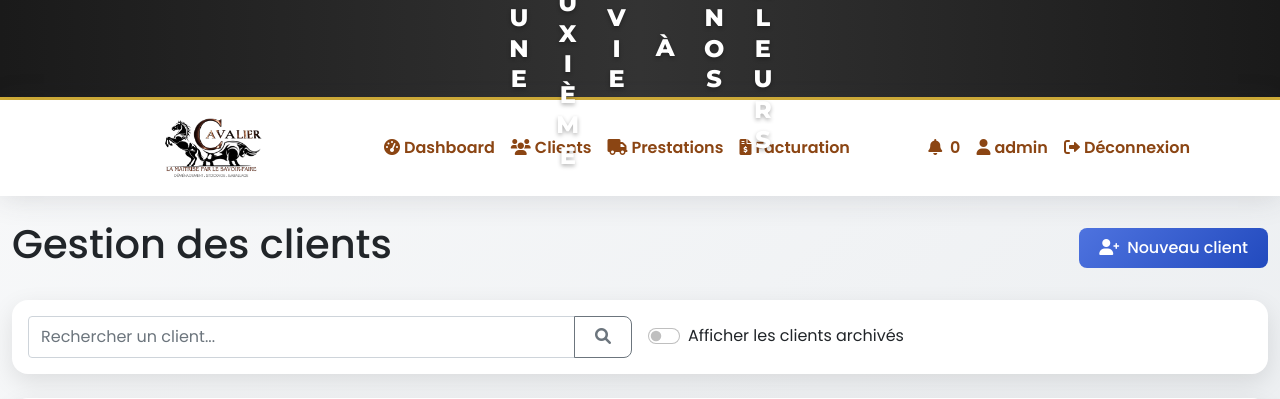
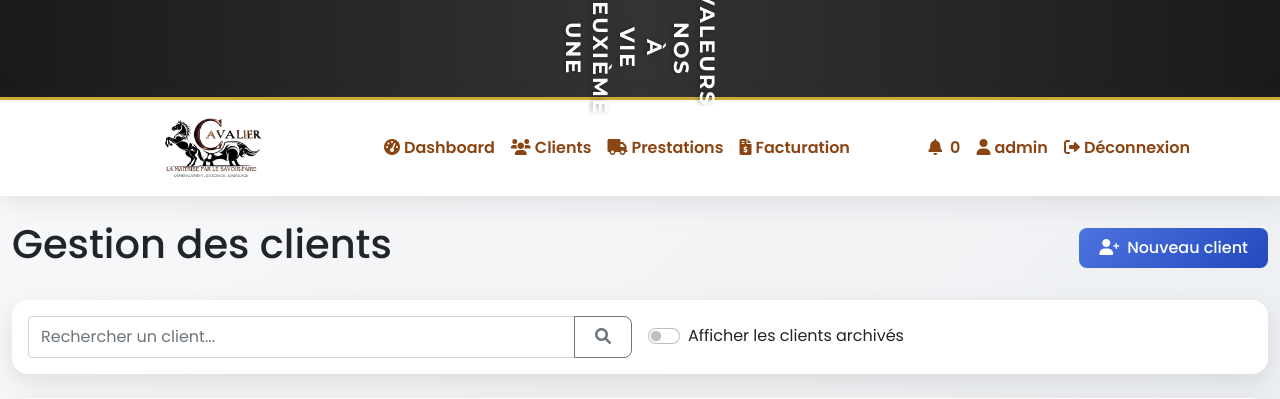
Before and after one commit to solver492/cavaliver-app, a Flask app: page /clients in a window 1280 px wide. Shown: the top 399 px of the page. Run offline with Flask 2, Linux system fonts and the light colour scheme; a user stored in the database is signed in; data comes from the database, SQL or seed files in the repository.

Commit message:
Design: Amélioration de l'écriture verticale dans l'en-tête

```diff
--- a/templates/base.html
+++ b/templates/base.html
@@ -268,19 +268,24 @@
         .vertical-text-container {
             display: inline-block;
             width: auto;
-            margin: 0 10px;
+            margin: 0 3px; /* espacement réduit entre les conteneurs */
+            height: 90px;
         }
 
         /* Texte vertical */
         .vertical-text {
-            writing-mode: vertical-lr;
-            text-orientation: upright;
+            writing-mode: vertical-rl; /* changé de vertical-lr à vertical-rl pour un meilleur rendu */
+            text-orientation: mixed; /* changé de upright à mixed pour un meilleur rendu des accents */
             white-space: nowrap;
-            font-size: 1.5rem;
-            height: 80px;
+            font-size: 1.3rem; /* taille réduite pour mieux tenir dans la hauteur */
+            height: 90px;
             display: flex;
             align-items: center;
             justify-content: center;
+            letter-spacing: 0.1em; /* espacement des lettres ajusté */
+            font-weight: 700; /* police plus grasse pour meilleure lisibilité */
+            line-height: 1; /* ligne condensée */
+            transform: rotate(180deg); /* rotation pour bonne direction de lecture */
         }
 
         /* Animation pour le logo */
```
